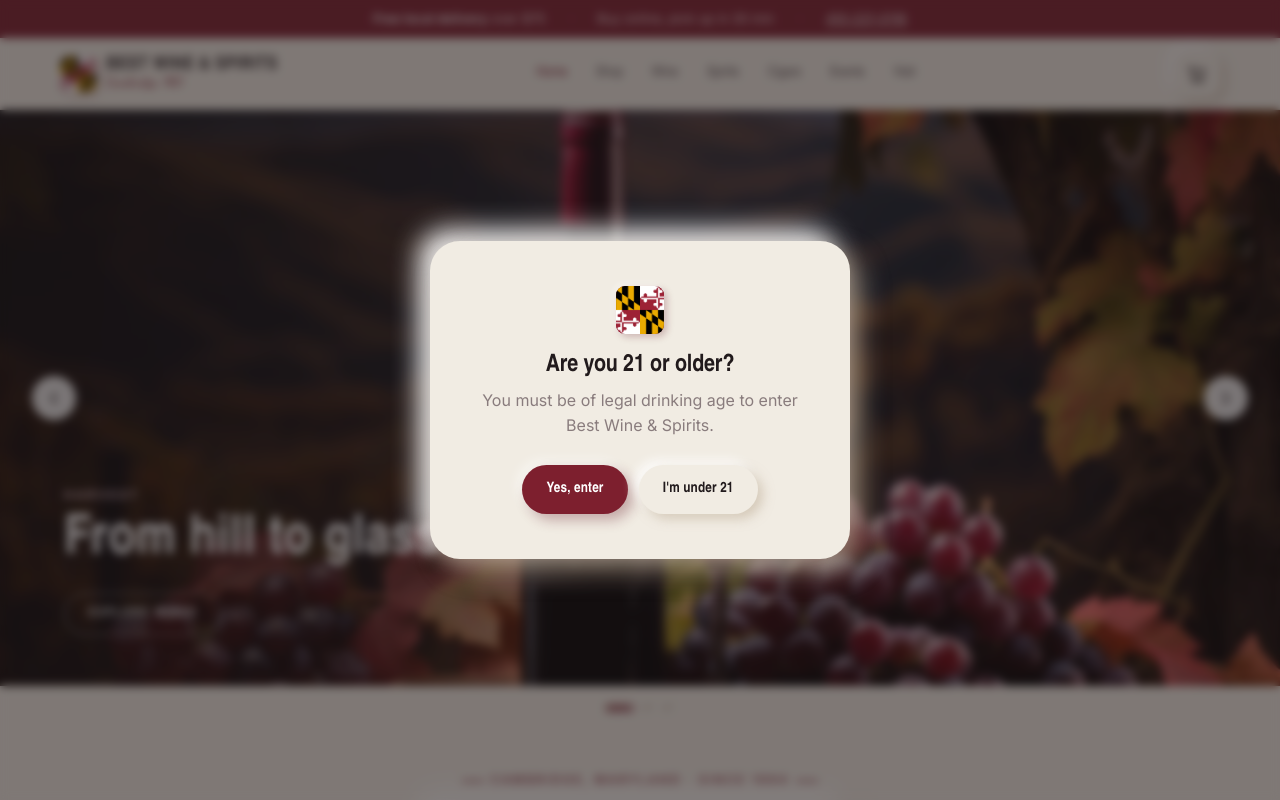
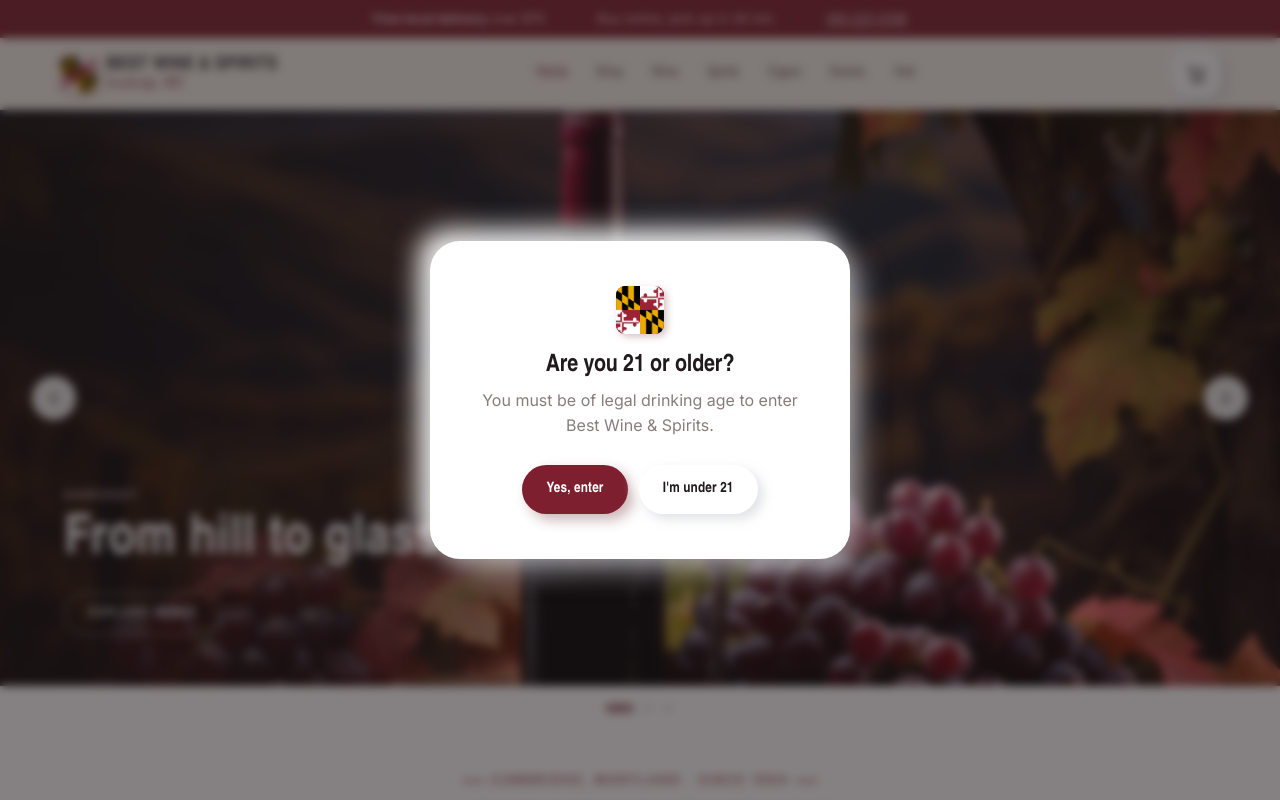
Before and after one commit to MRobot007/wine-shop, a Next.js app: page / in a window 1280 px wide. Shown: the top 800 px of the page. Built offline with nearby package versions, Linux system fonts and the light colour scheme; a web font is replaced by a local one.

Commit message:
feat: switch to white background palette; use logo as favicon (replaces B)

```diff
--- a/styles/tokens.css
+++ b/styles/tokens.css
@@ -5,11 +5,11 @@
    ========================================================================= */
 
 :root {
-  /* Surfaces — molded from one material (cards match the page) */
-  --bg: #f1ece3;
-  --surface: #f1ece3;
-  --surface-2: #ece6db;
-  --surface-3: #e6dfd2;
+  /* Surfaces — clean white material */
+  --bg: #ffffff;
+  --surface: #ffffff;
+  --surface-2: #f5f4f1;
+  --surface-3: #eceae6;
 
   /* Ink / text */
   --ink: #211a1c;
@@ -17,9 +17,9 @@
   --muted: #897c7d;
   --faint: #b0a49f;
 
-  /* Hairlines (kept very faint — neumorphism leans on shadow, not borders) */
-  --line: rgba(150, 128, 100, 0.16);
-  --line-2: rgba(150, 128, 100, 0.26);
+  /* Hairlines (neutral, faint — for definition on white) */
+  --line: rgba(28, 22, 24, 0.09);
+  --line-2: rgba(28, 22, 24, 0.15);
 
   /* Brand wine */
   --wine: #7d1f2e;
@@ -41,7 +41,7 @@
   --accent: var(--wine);
 
   /* ---- Neumorphic shadow system (warm-grey dark + white light) ---- */
-  --nm-d: 188, 170, 146; /* warm taupe derived from the ivory surface */
+  --nm-d: 196, 198, 205; /* soft neutral grey for shadows on white */
   --shadow-xs: 4px 4px 8px rgba(var(--nm-d), 0.5), -4px -4px 8px rgba(255, 255, 255, 0.8);
   --shadow-sm: 5px 5px 11px rgba(var(--nm-d), 0.5), -5px -5px 11px rgba(255, 255, 255, 0.82);
   --shadow-md: 8px 8px 17px rgba(var(--nm-d), 0.55), -8px -8px 17px rgba(255, 255, 255, 0.85);
```
Also changed, not shown: app/icon.svg.
